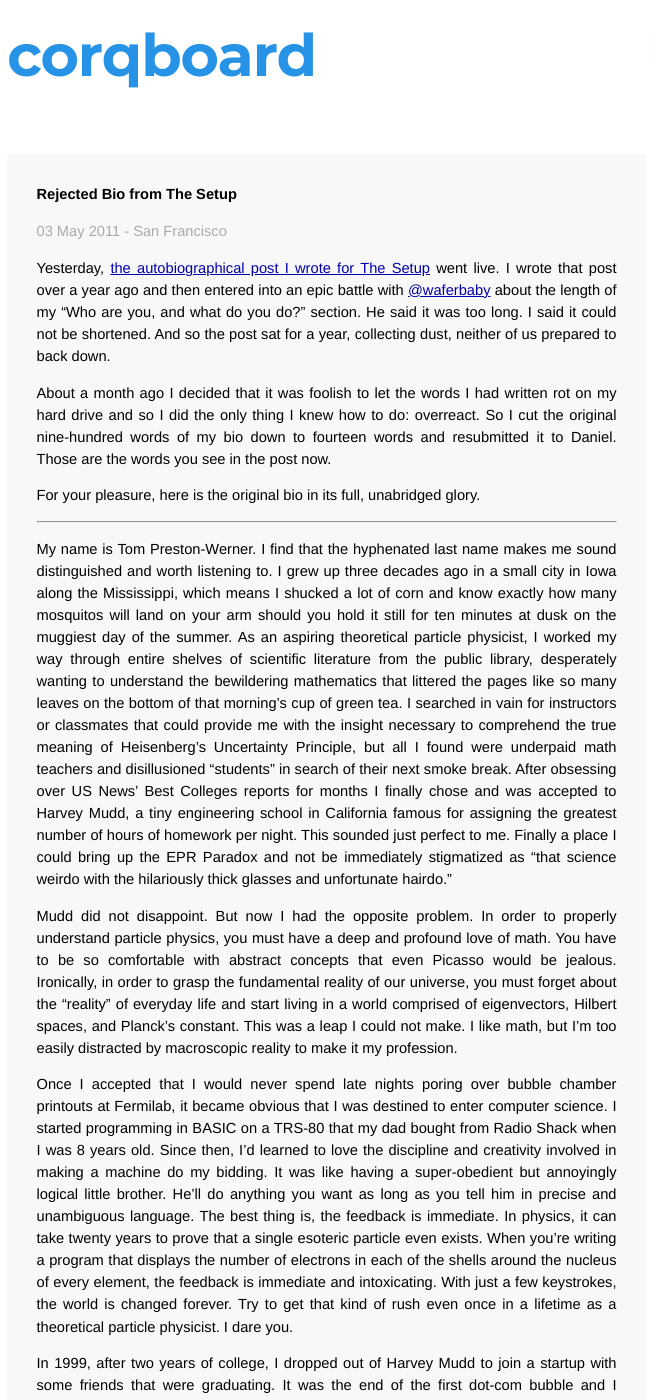
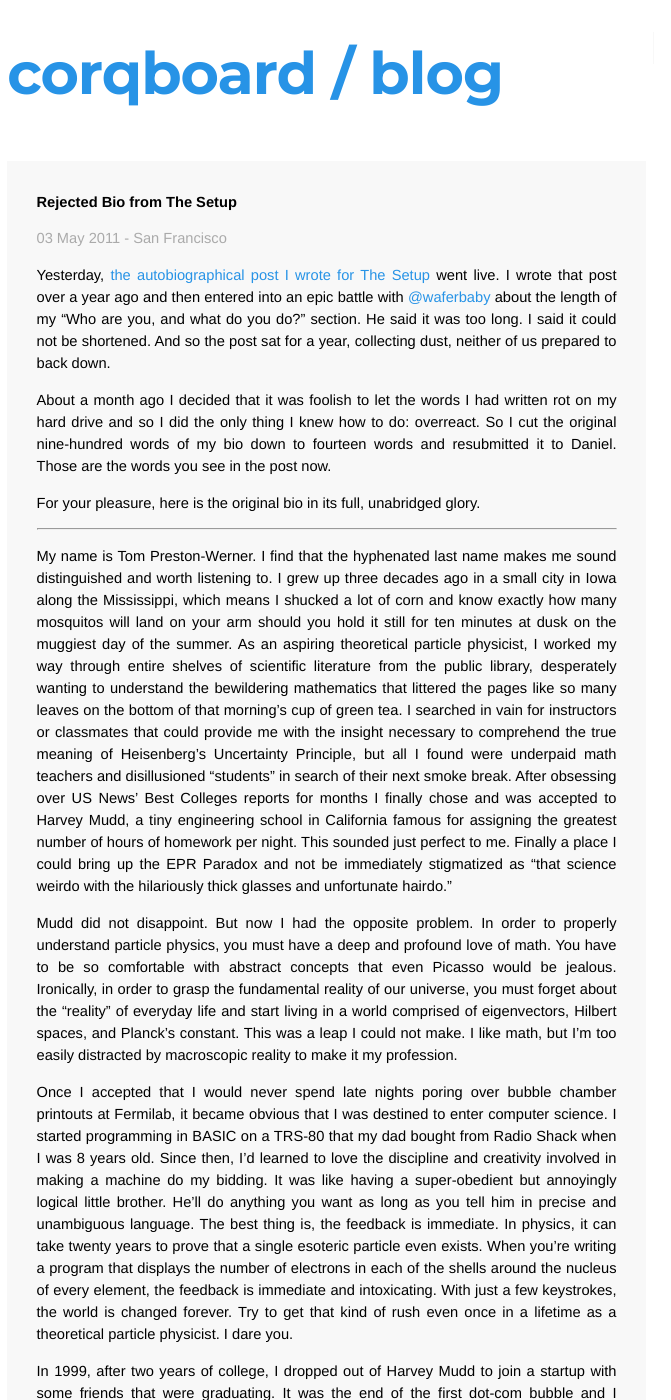
Before and after one commit to postevent/postevent.github.io, a Jekyll site: the page built from _posts/2011-05-03-rejected-bio-from-the-setup.md, in a window 1280 px wide and 1400 px high. Shown: the whole window, without its empty margins (0-671 px from the left). Built offline with Jekyll 4.4.1, drawn with Linux system fonts in a browser that asks for light colours; nearby versions of some CDN libraries; Markdown is read by kramdown in place of the engine named in the settings; some of the changed text lies outside the part shown.

```diff
--- a/_layouts/default.html
+++ b/_layouts/default.html
@@ -39,19 +54,8 @@
 <body>
 <div class="leftSide">
   <div class="leftSideInner">
-    <!--<div class="headerArea" id="staticPagesHeader">
-        <div class="schoolHeader">corqboard / blog</div>
-        <div class="createLogo">
-          <a id ="joinUsTopLink">Join Us!</a>
-          <a id="profileLink">Sign in</a>
-        </div>
-    </div>-->
     <div class="site">
-      <div class="title blogHeader">
-        corqboard
-        <!--<a href="/">corqboard - blog</a>
-        <a class="extra" href="/">home</a>-->
-      </div>
+      <div class="title blogHeader">corqboard / blog</div>
 
       {{ content }}
 
--- a/css/screen.css
+++ b/css/screen.css
@@ -35,7 +35,7 @@ p {
 }
 
 a {
-  color: #00a;
+  color: #2793e6;
 }
 
 a:hover {
@@ -43,7 +43,8 @@ a:hover {
 }
 
 a:visited {
-  color: #a0a;
+  /*color: #bbb;*/
+  color: #7A27E5;
 }
 
 table {
@@ -130,7 +131,8 @@ ul.posts {
 .title {
   color: #2793e6;
   font-weight: bold;
-  margin-bottom: 1.5em;
+  margin-bottom: 1em;
+  line-height: 1em;
 }
 
   .site .title a {
@@ -141,6 +143,7 @@ ul.posts {
   .site .title a:hover {
     text-decoration: none;
     color: #2794e6;
+    cursor: pointer;
   }
 
   .site .title a.extra {
@@ -173,7 +176,7 @@ ul.posts {
     }
 
       .site .footer .contact a {
-        color: #8085C1;
+        color: #2793e6;
       }
 
     .site .footer .rss {
@@ -251,6 +254,14 @@ ul.posts {
     background-color: #333;
   }
 
+  #post a{
+    text-decoration: none;
+  }
+  #post a:hover{
+    color: #2793e6;
+    text-decoration: underline;
+  }
+
   #related {
     margin: 2em;
   }
```
Also changed, not shown: other parts of _layouts/default.html (+20 -5 lines).
